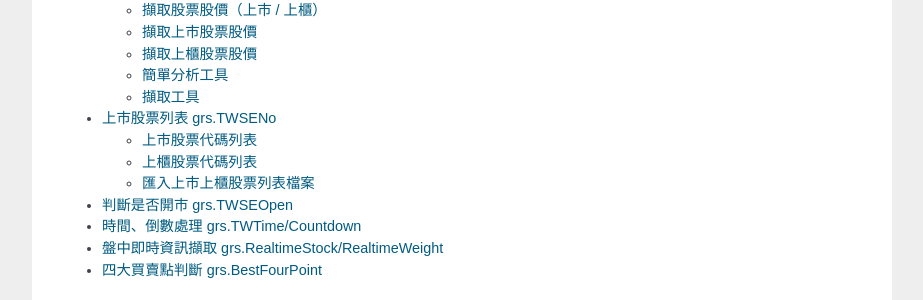
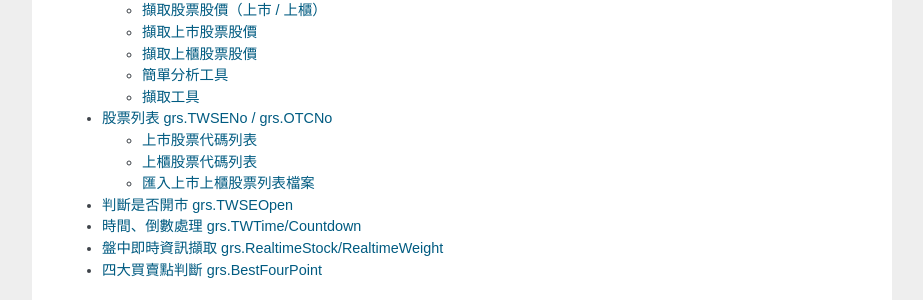
Before and after one commit to toomore/grs, a Sphinx documentation site: the page built from docs/source/index.rst, in a window 1280 px wide and 900 px high, scrolled down 1016 px. Shown: the part 150-450 px from the top of the window, without its empty margins (198-1121 px from the left). Built offline with Sphinx 7.4.7, drawn with Linux system fonts in a browser that asks for light colours; formulas are drawn with MathJax 3.

Commit message:
Tiny changed in menu.

```diff
--- a/docs/source/index.rst
+++ b/docs/source/index.rst
@@ -66,7 +66,7 @@ Feature
    :maxdepth: 2
 
    擷取股票資訊 grs.Stock <fetch_data>
-   上市股票列表 grs.TWSENo <twseno>
+   股票列表 grs.TWSENo / grs.OTCNo <twseno>
    判斷是否開市 grs.TWSEOpen <twseopen>
    時間、倒數處理 grs.TWTime/Countdown <tw_time>
    盤中即時資訊擷取 grs.RealtimeStock/RealtimeWeight <realtime>
```
